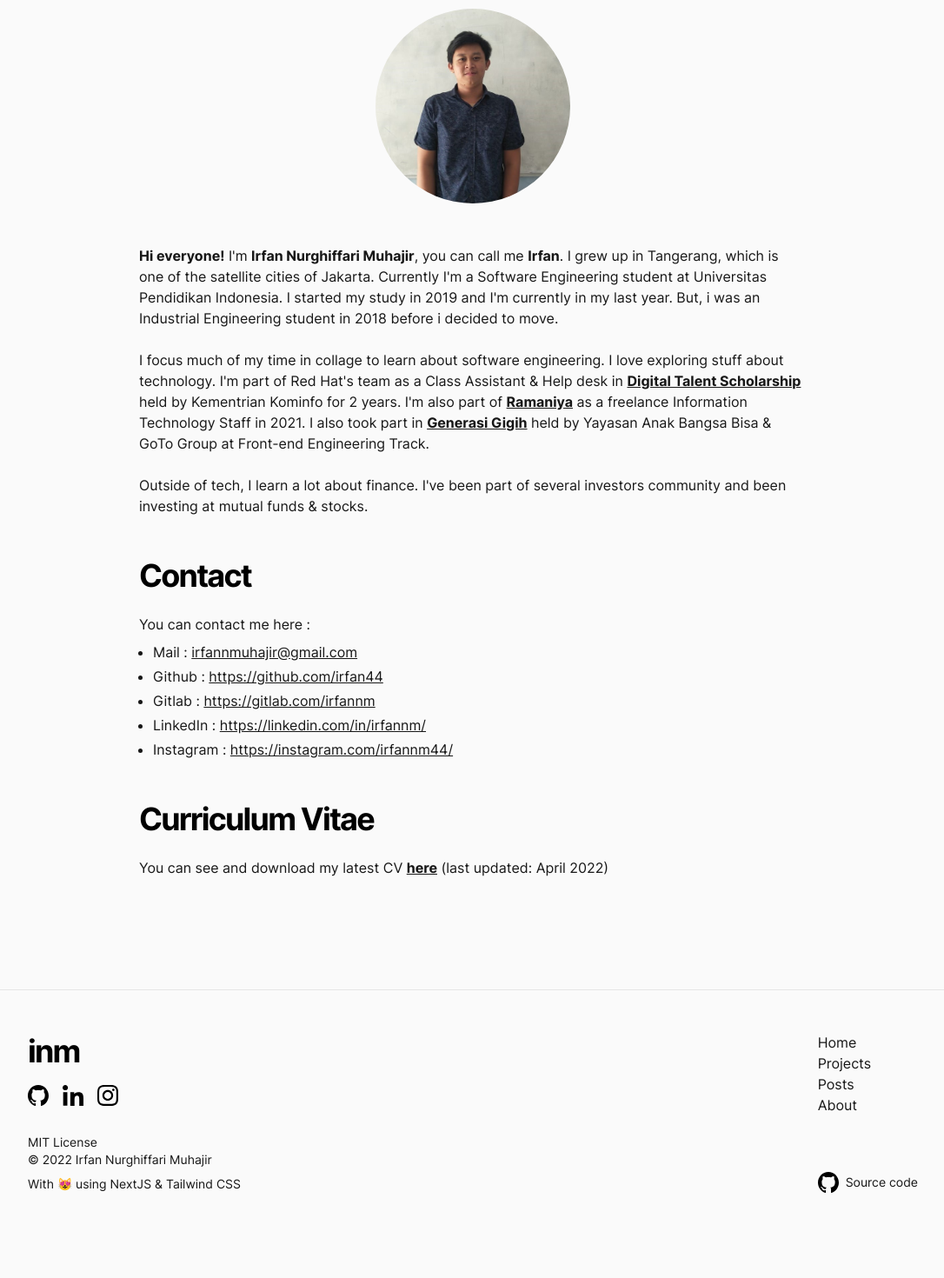
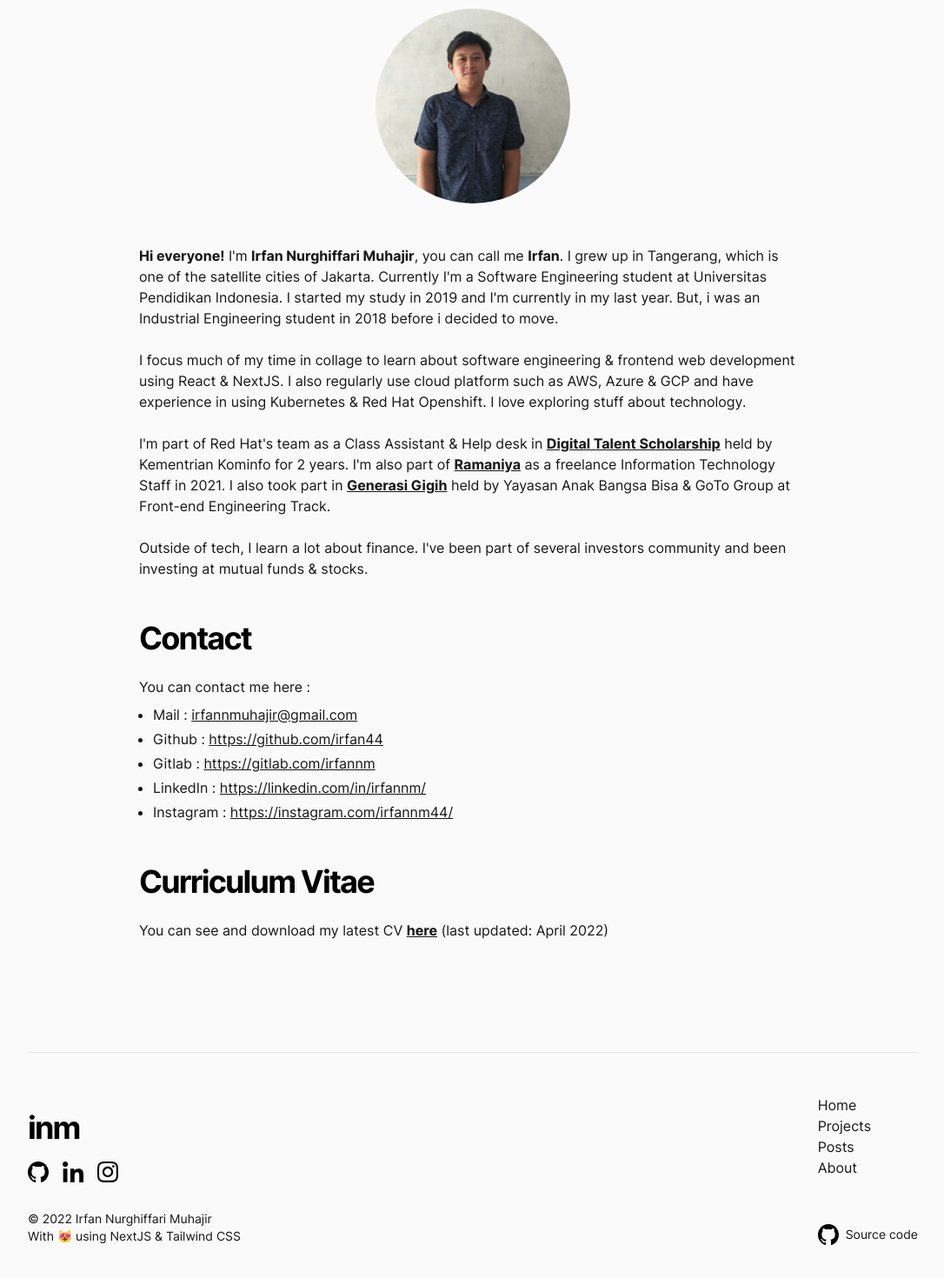
Before and after one commit to irfan44/irfannm, a Next.js app: page /about in a window 1280 px wide. Shown: the part 214-1684 px from the top of the page at 87% size, without its empty margins (96-1182 px from the left). Before the commit the page ends 1634 px from the top, so only its background shows below. Built offline with nearby package versions, Linux system fonts and the light colour scheme.

Commit message:
fix: change description in about page & index header

```diff
--- a/components/layouts/Footer/index.tsx
+++ b/components/layouts/Footer/index.tsx
@@ -6,11 +6,16 @@ import Menu from '../Navbar/Menu';
 
 const Footer = () => {
   return (
-    <footer className="border-t border-neutral-200 dark:border-neutral-700 mt-32">
+    <footer className="mt-32">
       <Container>
+        <div className="border-t border-neutral-200 dark:border-neutral-700">
           <div className="flex py-12">
-          <div className="flex-1 mx-auto text-center md:mx-0 md:text-left">
-            <h2 className="font-bold leading-tight md:pr-8 mb-4 text-center md:text-left">
+            <div className="flex-1 mx-auto md:mx-0 md:text-left">
+              <div className="flex flex-col list-none space-y-1 md:hidden">
+                <Menu />
+              </div>
+              <div className="text-center md:text-left">
+                <h2 className="font-bold leading-tight md:pr-8 my-4 md:mb-4">
                   <Link href="/">
                     <a>inm</a>
                   </Link>
@@ -18,16 +23,16 @@ const Footer = () => {
                 <div className="flex space-x-4 mb-8 justify-center md:justify-start">
                   <SocialLink />
                 </div>
-            <p className="text-sm">MIT License</p>
                 <p className="text-sm">© 2022 Irfan Nurghiffari Muhajir</p>
-            <p className="text-sm mt-2">With 😻 using NextJS & Tailwind CSS</p>
+                <p className="text-sm">With 😻 using NextJS & Tailwind CSS</p>
+              </div>
             </div>
             <div className="md:flex flex-col justify-between hidden">
               <ul className="flex flex-col ">
                 <Menu />
               </ul>
               <div>
-              <div className="">
+                <div>
                   <Link href="https://github.com/irfan44/irfannm">
                     <a
                       target="_blank"
@@ -45,6 +50,7 @@ const Footer = () => {
               </div>
             </div>
           </div>
+        </div>
       </Container>
     </footer>
   );
--- a/components/templates/Home/HeroSection/index.tsx
+++ b/components/templates/Home/HeroSection/index.tsx
@@ -8,11 +8,7 @@ const HeroSection = () => {
         <h1>Hi, I&apos;m Irfan!</h1>
         <p>
           A software engineering student who have a lot of passion in technology
-          and web development. I mainly learn about frontend development using
-          React & NextJS. I also regularly use cloud platform such as AWS, Azure
-          & GCP and have experience in using Kubernetes & Red Hat Openshift.
-          Other than technology, i have a lot of interest in economics and
-          investing.
+          and frontend web development.
         </p>
         <div className="flex space-x-4 py-4">
           <SocialLink />
--- a/pages/about.tsx
+++ b/pages/about.tsx
@@ -43,7 +43,12 @@ const About = () => {
                   </p>
                   <p>
                     I focus much of my time in collage to learn about software
-                    engineering. I love exploring stuff about technology.
+                    engineering & frontend web development using React & NextJS.
+                    I also regularly use cloud platform such as AWS, Azure & GCP
+                    and have experience in using Kubernetes & Red Hat Openshift.
+                    I love exploring stuff about technology.
+                  </p>
+                  <p>
                     I&apos;m part of Red Hat&apos;s team as a Class Assistant &
                     Help desk in{' '}
                     <Link href="https://digitalent.kominfo.go.id/">
```
Lines whose indentation alone changed are shown as unchanged.
